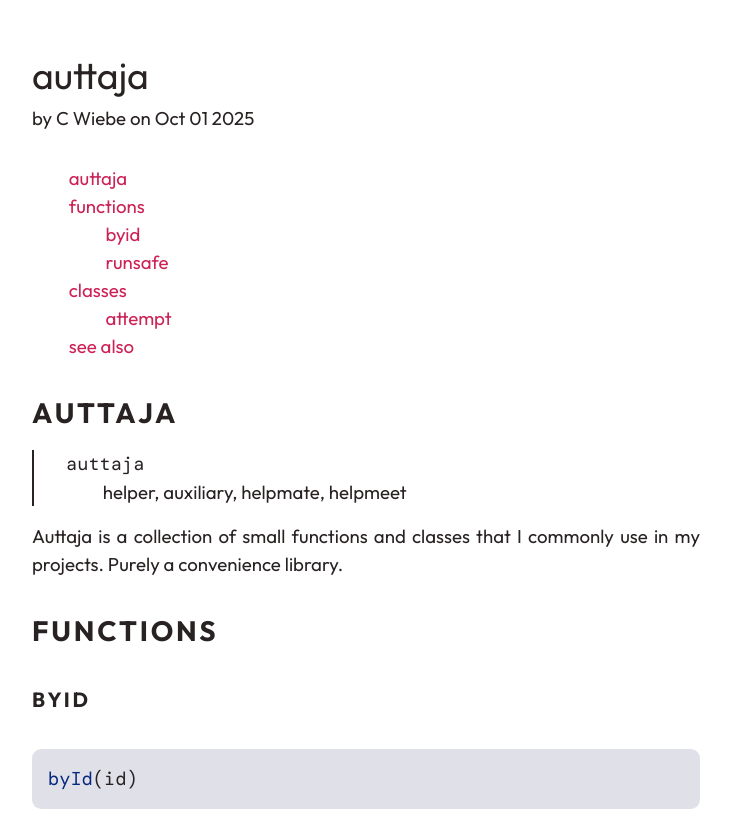
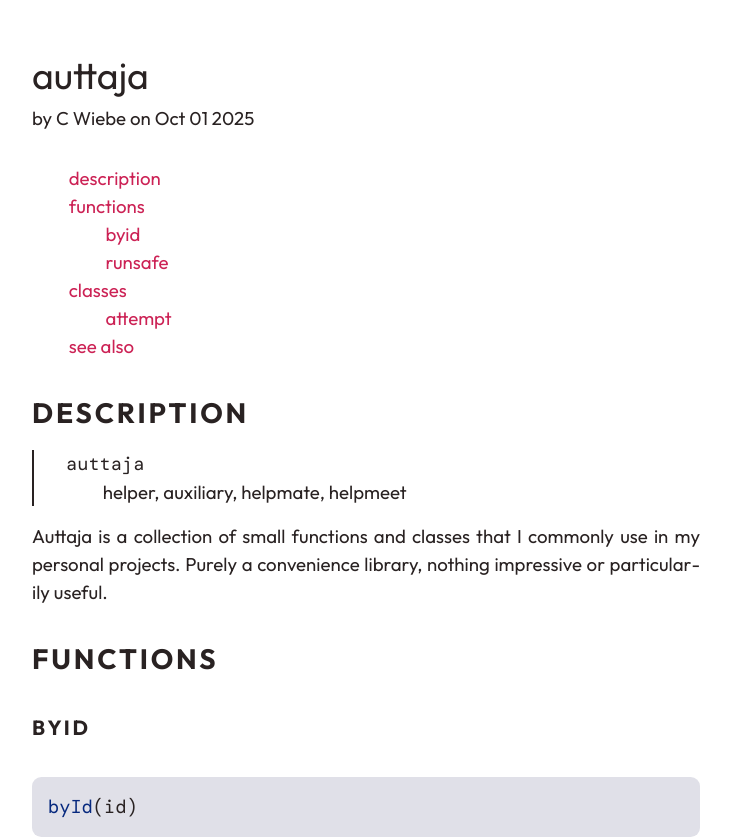
Before and after one commit to ctwiebe23/auttaja, a website: page doc/index.html in a window 1280 px wide. Shown: the top 840 px of the page, without its empty margins (274-1005 px from the left). Drawn offline with Linux system fonts and the light colour scheme.

Commit message:
generated doc

```diff
--- a/doc/index.html
+++ b/doc/index.html
@@ -348,7 +348,7 @@ src: url(data:font/ttf;base64,AAEAAAARAQAABAAQR0RFRgvRCskAAAJgAAAAckdQT1Ndqu7ZAA
 </header>
 <nav id="TOC" role="doc-toc">
 <ul>
-<li><a href="#auttaja" id="toc-auttaja">Auttaja</a></li>
+<li><a href="#description" id="toc-description">Description</a></li>
 <li><a href="#functions" id="toc-functions">Functions</a>
 <ul>
 <li><a href="#byid" id="toc-byid">byId</a></li>
@@ -361,7 +361,7 @@ src: url(data:font/ttf;base64,AAEAAAARAQAABAAQR0RFRgvRCskAAAJgAAAAckdQT1Ndqu7ZAA
 <li><a href="#see-also" id="toc-see-also">See Also</a></li>
 </ul>
 </nav>
-<h1 id="auttaja">Auttaja</h1>
+<h1 id="description">Description</h1>
 <blockquote>
 <dl>
 <dt>auttaja</dt>
@@ -371,7 +371,8 @@ helper, auxiliary, helpmate, helpmeet
 </dl>
 </blockquote>
 <p>Auttaja is a collection of small functions and classes that I
-commonly use in my projects. Purely a convenience library.</p>
+commonly use in my personal projects. Purely a convenience library,
+nothing impressive or particularily useful.</p>
 <h1 id="functions">Functions</h1>
 <h2 id="byid">byId</h2>
 <div class="sourceCode" id="cb1"><pre class="sourceCode js"><code class="sourceCode javascript"><span id="cb1-1"><a href="#cb1-1" aria-hidden="true" tabindex="-1"></a><span class="fu">byId</span>(id)</span></code></pre></div>
```
